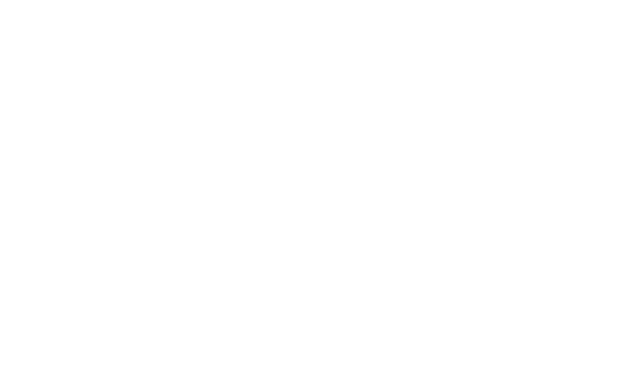
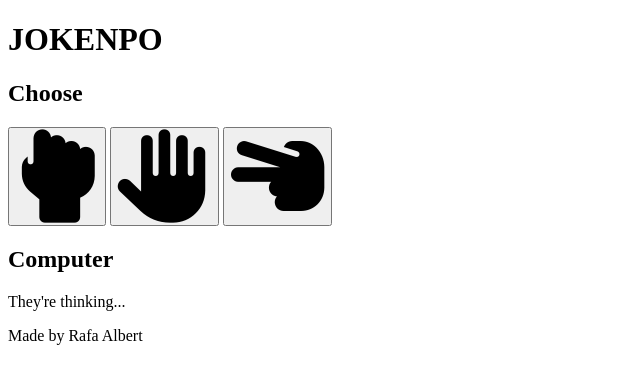
Before and after one commit to albert-rafa/small-projects, a plain HTML site: page projects/jokenpo/index.html in a window 1280 px wide. Shown: the whole page, without its empty margins (0-640 px from the left). Drawn offline with Linux system fonts and the light colour scheme.

Commit message:
jokenpo: Basic HTML

```diff
--- a/projects/jokenpo/index.html
+++ b/projects/jokenpo/index.html
@@ -6,8 +6,33 @@
     <meta name="viewport" content="width=device-width, initial-scale=1.0">
 
     <title>Jokenpo</title>
+    <link rel="stylesheet" href="style.css">
+    <script src="https://kit.fontawesome.com/17ebd240df.js" crossorigin="anonymous"></script>
+    <script src="https://cdnjs.cloudflare.com/ajax/libs/font-awesome/5.9.0/js/all.min.js"></script>
 </head>
 <body>
-
+    <h1>JOKENPO</h1>
+    <div class="container">
+        <div class="player-wrapper">
+            <h2>Choose</h2>
+            <button>
+                <i class="fa-solid fa-hand-back-fist fa-7x"></i>
+            </button>
+            <button>
+                <i class="fa-solid fa-hand fa-7x"></i>
+            </button>
+            <button>
+                <i class="fa-solid fa-hand-scissors fa-7x"></i>
+            </button>
+        </div>
+        <div class="separator"></div>
+        <div class="computer-wrapper">
+            <h2>Computer</h2>
+            <p>They're thinking...</p>
+        </div>
+    </div>
+    <footer>
+        Made by Rafa Albert
+    </footer>
 </body>
 </html>
--- /dev/null
+++ b/projects/jokenpo/style.css
@@ -0,0 +1,10 @@
+:root {
+    --primary-rgb: 113, 90, 204;
+    --primary-color: #855acc;
+    --primary-darker-rgb: 74, 46, 185;
+    --primary-darker-color: #4a2eb9;
+    --primary-lighter-rbg: 221, 213, 255;
+    --primary-lighter-color: #ddd5ff;
+    --dark-rgb: 19, 16, 32;
+    --dark-color: #131020;
+}
```
